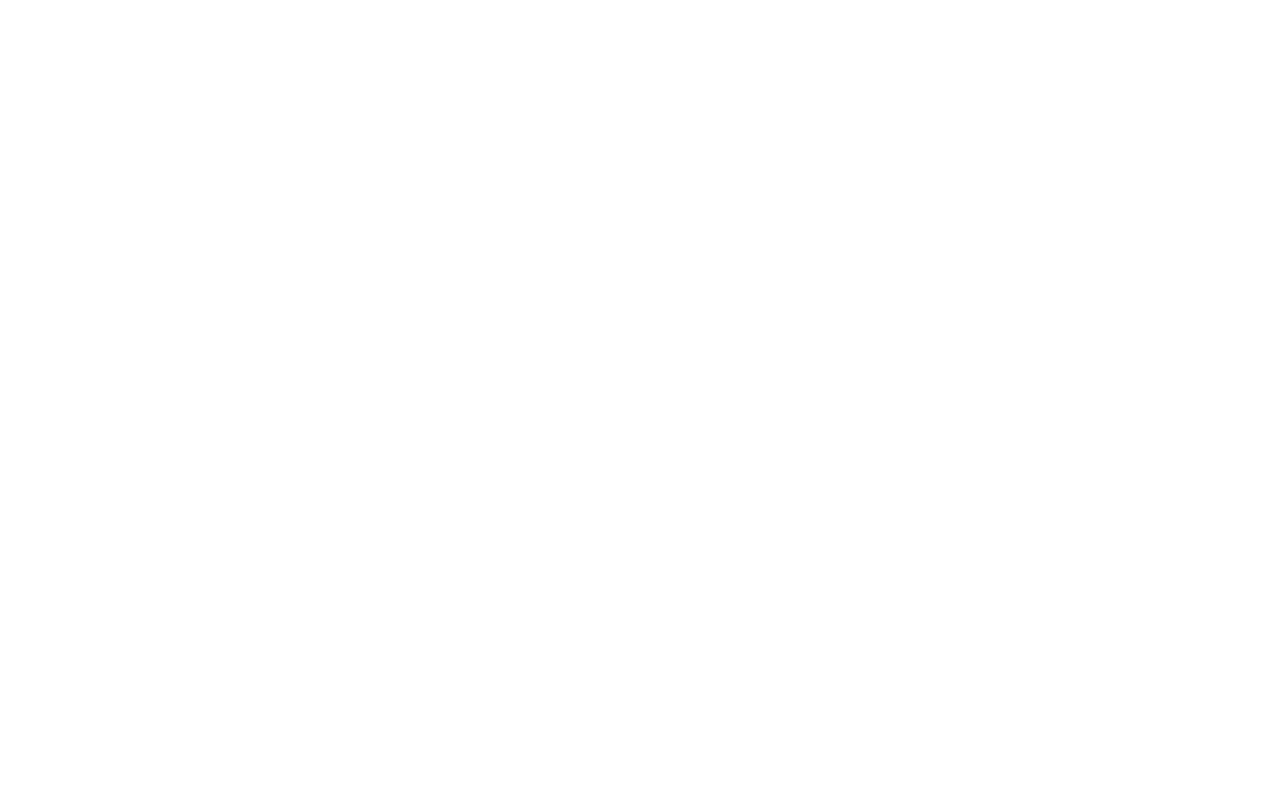
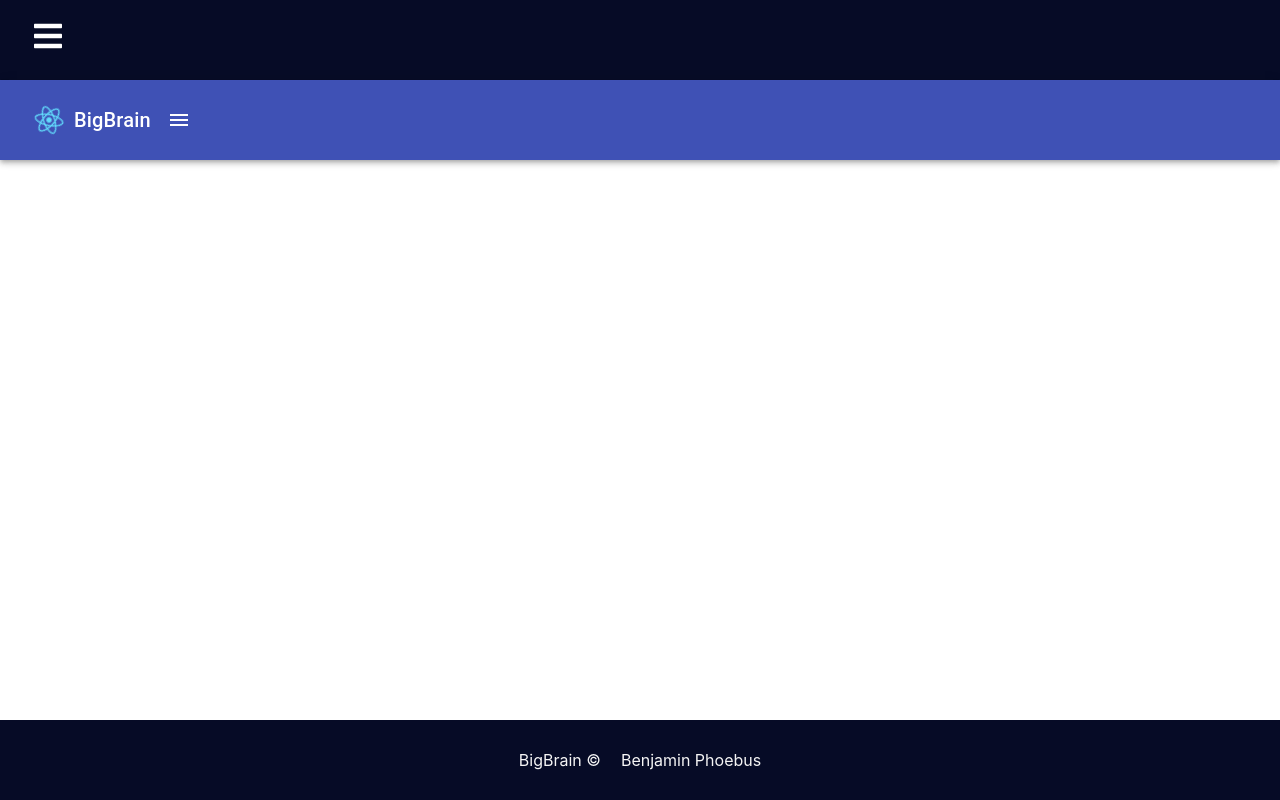
Before and after one commit to benphoebus/BigBrain, a React (Create React App) app in the folder frontend/: page /Feedback in a window 1280 px wide. Built offline with nearby package versions, Linux system fonts and the light colour scheme.

Commit message:
changes to navbar and footer -- work on welcome page and login/reg axios req

```diff
--- a/frontend/package.json
+++ b/frontend/package.json
@@ -13,9 +13,11 @@
     "react": "^17.0.1",
     "react-bootstrap": "^1.4.0",
     "react-dom": "^17.0.1",
+    "react-icons": "^4.1.0",
     "react-modal": "^3.12.1",
     "react-router-dom": "^5.2.0",
-    "react-scripts": "4.0.0"
+    "react-scripts": "4.0.0",
+    "react-uuid": "^1.0.2"
   },
   "scripts": {
     "start": "react-scripts start",
--- a/frontend/src/App.jsx
+++ b/frontend/src/App.jsx
@@ -8,9 +8,10 @@
 function App() {
   return (
     <Router>
+      <LoginScreen />
       <Switch>
-        <Route path="/" component={LoginScreen} exact />
         <Route path="/admin" component={DashboardScreen} />
+        <Route path="/Feedback" component={DashboardScreen} />
       </Switch>
     </Router>
   );
--- /dev/null
+++ b/frontend/src/components/Footer.css
@@ -0,0 +1,22 @@
+.footer-bar{
+    background-color: #060b26;
+    display: flex;
+    justify-content: center;
+    align-items: center;
+    width: 100vw;
+    height: 80px;
+    position: fixed;
+    bottom: 0;
+}
+
+.footer-company-title{
+    margin: 10px;
+    text-decoration: none;
+    color: #f5f5f5;
+}
+
+.footer-creator {
+    margin: 10px;
+    text-decoration: none;
+    color: #f5f5f5;
+}
--- a/frontend/src/components/Footer.jsx
+++ b/frontend/src/components/Footer.jsx
@@ -1,7 +1,19 @@
 import React from 'react';
+import './Footer.css';
 
 function Footer() {
-  return <div>Login Footer</div>;
+  return (
+    <>
+      <div className="footer-bar">
+        <div className="footer-company-title">
+          BigBrain &copy;
+        </div>
+        <div className="footer-creator">
+          Benjamin Phoebus
+        </div>
+      </div>
+    </>
+  );
 }
 
 export default Footer;
--- /dev/null
+++ b/frontend/src/components/LoginHeader.css
@@ -0,0 +1,72 @@
+.navbar {
+    background-color: #060b26;
+    height: 80px;
+    display: flex;
+    justify-content: flex-start;
+    align-items: center;
+}
+
+.menu-bars {
+    margin-left: 2rem;
+    font-size: 2rem;
+    background: none;
+}
+
+.nav-menu {
+    background-color: #060b26;
+    width: 250px;
+    height: 100vh;
+    display: flex;
+    justify-content: center;
+    position: fixed;
+    top: 0;
+    left: -100%;
+    transition: 850ms;
+}
+
+.nav-menu.active {
+    left: 0;
+    transition: 350ms;
+}
+
+.nav-text {
+    display: flex;
+    justify-content: flex-start;
+    align-items: center;
+    padding: 8px 0px 8px 16px;
+    list-style: none;
+    height: 60px;
+}
+
+.nav-text a {
+    text-decoration: none;
+    color: #f5f5f5;
+    font-size: 18px;
+    width: 95%;
+    height: 100%;
+    display: flex;
+    align-items: center;
+    padding: 0 16px;
+    border-radius: 4px;
+}
+
+.nav-text a:hover {
+    background-color:  #1a83ff;
+}
+
+.nav-menu-items {
+    width: 100%;
+}
+
+.navbar-toggle {
+    background-color: #060b26;
+    width: 100%;
+    height: 80px;
+    display: flex;
+    justify-content: flex-start;
+    align-items: center;
+}
+
+span {
+    margin: 16px;
+}
--- a/frontend/src/components/LoginHeader.jsx
+++ b/frontend/src/components/LoginHeader.jsx
@@ -1,57 +1,50 @@
-import React from 'react';
-import { makeStyles } from '@material-ui/core/styles';
-import AppBar from '@material-ui/core/AppBar';
-import Toolbar from '@material-ui/core/Toolbar';
-import Typography from '@material-ui/core/Typography';
-import IconButton from '@material-ui/core/IconButton';
-import MenuIcon from '@material-ui/icons/Menu';
-import logo from '../logo.svg';
-
-const useStyles = makeStyles((theme) => ({
-  root: {
-    flexGrow: 1,
-  },
-  menuButton: {
-    marginRight: theme.spacing(2),
-  },
-}));
+import React, { useState } from 'react';
+import { Link } from 'react-router-dom';
+import uuid from 'react-uuid';
+import * as FaIcons from 'react-icons/fa';
+import * as AiIcons from 'react-icons/ai';
+import { IconContext } from 'react-icons';
+import SidebarData from './SidebarData';
+import './LoginHeader.css';
 
 function LoginHeader() {
-  const classes = useStyles();
+  const [sidebar, setSidebar] = useState(false);
 
-  // const RefreshPage = () => {
-  //   window.location.reload(false);
-  // };
-
-  const MenuDropDown = () => {
+  const ShowSidebar = () => {
+    setSidebar(!sidebar);
     // eslint-disable-next-line
-    console.log('clciked the menu');
+    console.log('click');
   };
 
   return (
-    <div className={classes.root}>
-      <AppBar position="static">
-        <Toolbar variant="dense">
-          <img
-            className="login-header-logo"
-            src={logo}
-            alt="BigBrain logo"
-          />
-          <Typography variant="h6" color="inherit">
-            BigBrain
-          </Typography>
-          <IconButton
-            edge="start"
-            className={classes.menuButton}
-            color="inherit"
-            aria-label="menu"
-            onClick={MenuDropDown}
-          >
-            <MenuIcon />
-          </IconButton>
-        </Toolbar>
-      </AppBar>
-    </div>
+    <>
+      <IconContext.Provider value={{ color: '#fff' }}>
+        <div className="navbar">
+          <Link to="/" className="menu-bars">
+            <FaIcons.FaBars onClick={ShowSidebar} />
+          </Link>
+          <nav className={sidebar ? 'nav-menu active' : 'nav-menu'}>
+            <ul className="nav-menu-items">
+              <li className="navbar-toggle">
+                <Link to="/" className="menu-bars">
+                  <AiIcons.AiOutlineClose onClick={ShowSidebar} />
+                </Link>
+              </li>
+              {SidebarData.map((item) => (
+                <li key={uuid()} className={item.cName}>
+                  <Link to={item.path} className="nav-button" onClick={ShowSidebar}>
+                    {item.icon}
+                    <span>
+                      {item.title}
+                    </span>
+                  </Link>
+                </li>
+              ))}
+            </ul>
+          </nav>
+        </div>
+      </IconContext.Provider>
+    </>
   );
 }
 
--- a/frontend/src/components/Navbar.jsx
+++ b/frontend/src/components/Navbar.jsx
@@ -1,10 +1,53 @@
 import React from 'react';
+import { makeStyles } from '@material-ui/core/styles';
+import AppBar from '@material-ui/core/AppBar';
+import Toolbar from '@material-ui/core/Toolbar';
+import Typography from '@material-ui/core/Typography';
+import IconButton from '@material-ui/core/IconButton';
+import MenuIcon from '@material-ui/icons/Menu';
+import logo from '../logo.svg';
+
+const useStyles = makeStyles((theme) => ({
+  root: {
+    flexGrow: 1,
+  },
+  menuButton: {
+    marginRight: theme.spacing(2),
+  },
+}));
 
 function Navbar() {
+  const classes = useStyles();
+
+  const MenuDropDown = () => {
+    // eslint-disable-next-line
+    console.log('clciked the menu');
+  };
+
   return (
-    <>
-      <h2>Admin Dashboard page</h2>
-    </>
+    <div className={classes.root}>
+      <AppBar position="static">
+        <Toolbar variant="dense">
+          <img
+            className="login-header-logo"
+            src={logo}
+            alt="BigBrain logo"
+          />
+          <Typography variant="h6" color="inherit">
+            BigBrain
+          </Typography>
+          <IconButton
+            edge="start"
+            className={classes.menuButton}
+            color="inherit"
+            aria-label="menu"
+            onClick={MenuDropDown}
+          >
+            <MenuIcon />
+          </IconButton>
+        </Toolbar>
+      </AppBar>
+    </div>
   );
 }
 
--- /dev/null
+++ b/frontend/src/components/SidebarData.jsx
@@ -0,0 +1,21 @@
+import React from 'react';
+// import * as FaIcons from 'react-icons/fa';
+import * as AiIcons from 'react-icons/ai';
+// import * as IoIcons from 'react-icons/io';
+
+const SidebarData = [
+  {
+    title: 'Home',
+    path: '/',
+    icon: <AiIcons.AiFillHome />,
+    cName: 'nav-text',
+  },
+  {
+    title: 'Feedback',
+    path: '/Feedback',
+    icon: <AiIcons.AiFillHome />,
+    cName: 'nav-text',
+  },
+];
+
+export default SidebarData;
```
Also changed, not shown: 1 other file (tests, documents, lock files or other folders).
